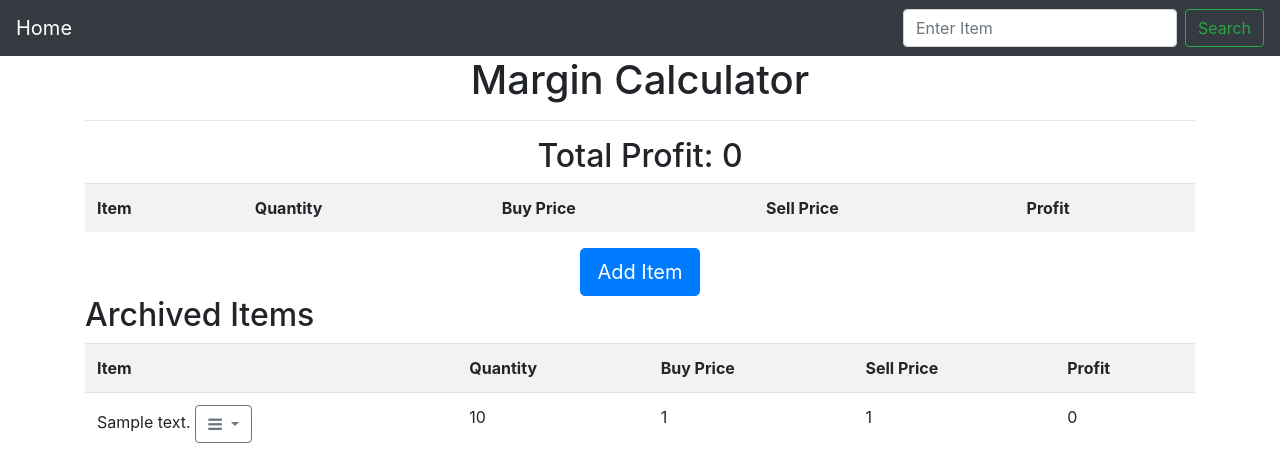
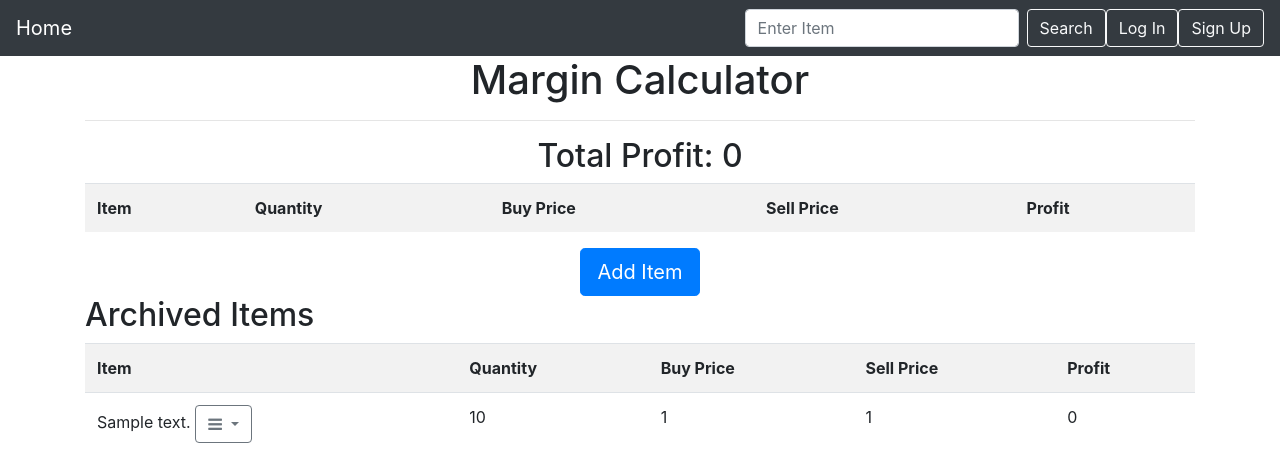
Before and after one commit to mario-j/osrsbox, a Flask app: page / in a window 1280 px wide. Shown: the top 454 px of the page. Run offline with Flask 2, Linux system fonts and the light colour scheme; tables that the repository leaves empty hold one stand-in row (values such as "Sample post"); lists and menus that the app fills with data are empty; some libraries are stand-ins or nearby versions.

Commit message:
add log in and sign up buttons

```diff
--- a/static/main.js
+++ b/static/main.js
@@ -36,7 +36,3 @@ function hideAddItem() {
 	document.getElementById("overlay").style.display = "none";
 	document.getElementById("add-item-form").style.display = "none";
 }
-
-$( '#add-item-form' ).on( 'click', function( event ) {
-    event.stopPropagation();
-});
--- a/templates/index.html
+++ b/templates/index.html
@@ -26,7 +26,9 @@
 		<a class="navbar-brand" href="{{ url_for('index') }}">Home</a>
 		<form class="form-inline" action="{{ url_for('search') }}" method="POST">
 			<input class="form-control mr-sm-2" type="text" name="search" placeholder="Enter Item" aria-label="Search" aria-describedby="basic-addon1">
-			<button class="btn btn-outline-success my-2 my-sm-0" type="submit">Search</button>
+			<button class="btn btn-outline-light my-2 my-sm-0" type="submit">Search</button>
+			<button class="btn btn-outline-light my-2 my-sm-0" type="submit">Log In</button>
+			<button class="btn btn-outline-light my-2 my-sm-0" type="submit">Sign Up</button>
 		</form>
 	</nav>
 	<div class="container">
```
Also changed, not shown: db/todo.db.
